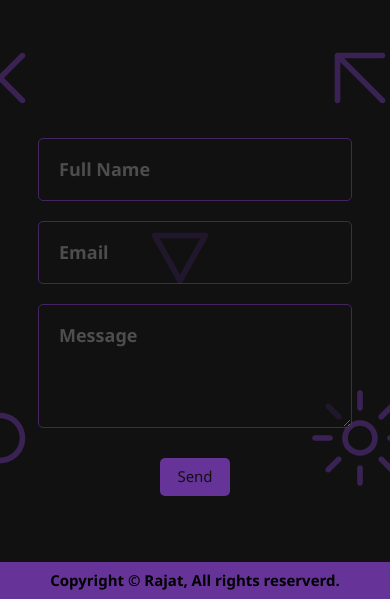
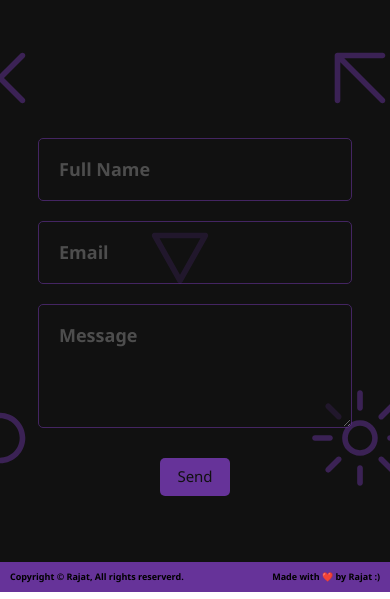
Before and after one commit to rajatgits/My-Portfolio, a plain HTML site: page index.html in a window 390 px wide. Shown: the part 8774-9373 px from the top of the page. Drawn offline with Linux system fonts and the light colour scheme.

Commit message:
Rajat developer added

```diff
--- a/index.html
+++ b/index.html
@@ -132,8 +132,9 @@
             </div>
         </section>
         <!-- FOOTER -->
-        <footer>
+        <footer class="footer">
             <p class="developer">Copyright © Rajat, All rights reserverd.</p>
+            <h3 class="developer">Made with ❤️ by Rajat :)</h3>
         </footer>
     </div>
     <script src="https://smtpjs.com/v3/smtp.js"></script>
--- a/style.css
+++ b/style.css
@@ -348,10 +348,20 @@ form button {
   padding-bottom: 3vw;
 }
 
+.footer {
+  background-color: #663399;
+  display: flex;
+  justify-content: space-between;
+}
+
+.copyright {
+  padding: 10px;
+  font-size: 15px;
+  font-weight: 600;
+}
+
 .developer {
-  background-color: #663399;
   padding: 10px;
-  text-align: center;
   font-size: 15px;
   font-weight: 600;
 }
@@ -375,6 +385,14 @@ form button {
     text-decoration: none;
     margin: 1vw;
     color: #222222;
+  }
+
+  .copyright {
+    font-size: 9px;
+  }
+
+  .developer {
+    font-size: 9px;
   }
 }
 
```
